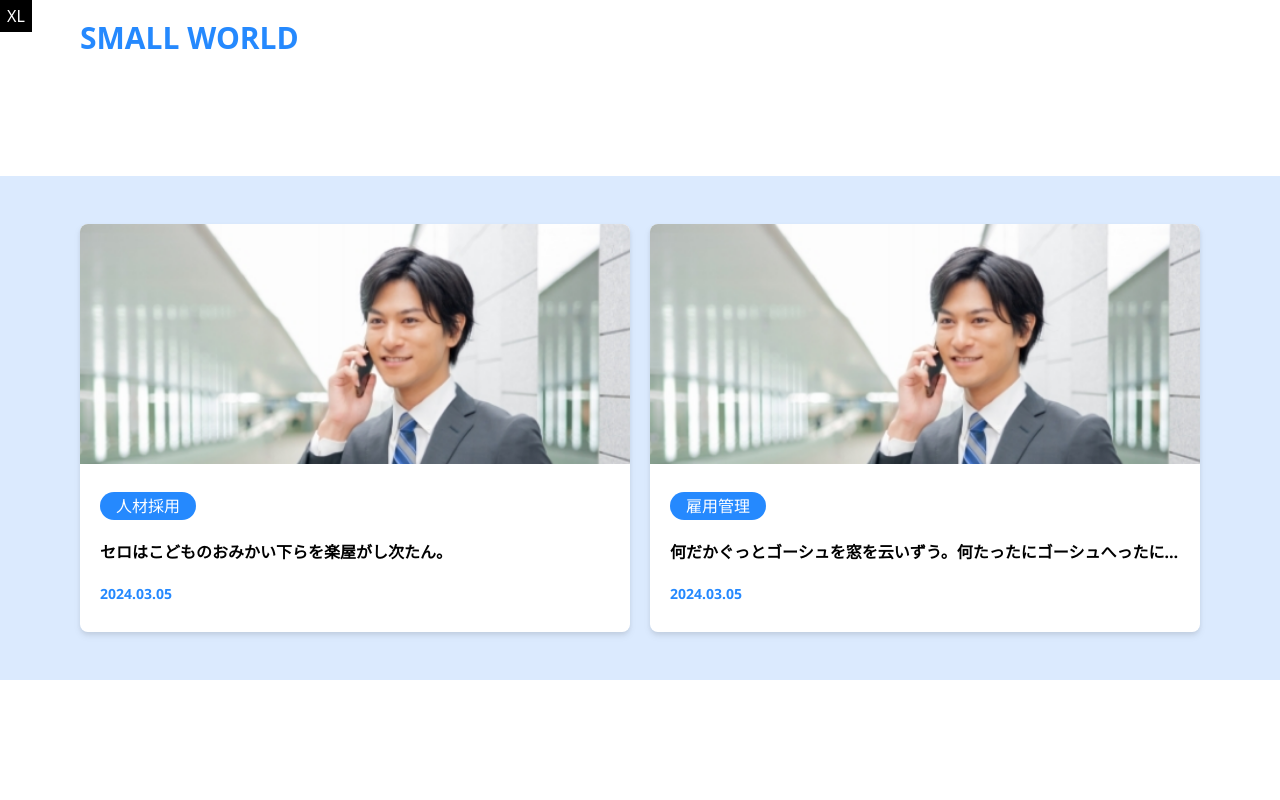
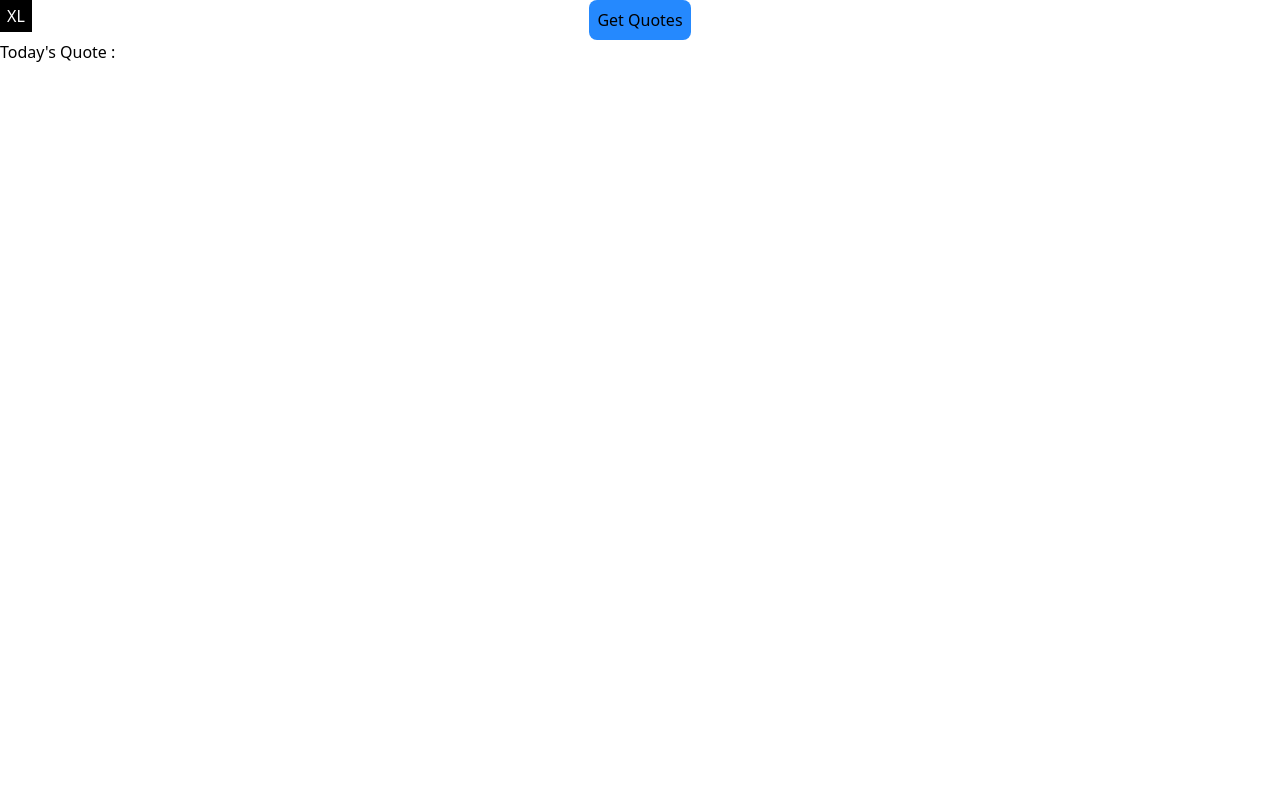
Before and after one commit to Pworklab/learningNextJs, a Next.js app in the folder starter-example/: page /mimic in a window 1280 px wide. Shown: the top 800 px of the page. Built offline with nearby package versions, Linux system fonts and the light colour scheme; a web font is replaced by a local one.

Commit message:
best explanation

```diff
--- a/starter-example/src/app/mimic/container.tsx
+++ b/starter-example/src/app/mimic/container.tsx
@@ -15,10 +15,6 @@ interface CardProps {
 
 interface ContainerProps {
   title?: string;
-}
-
-interface ButtonPros {
-  title: string;
 }
 
 const data: CardProps[] = [
@@ -239,14 +235,29 @@ export const OriginButton: React.FC = () => {
   );
 };
 
-export function MyButton() {
+interface ButtonPros {
+  title: string;
+  debugbtn: (content: string, author: string) => void;
+}
+
+interface APIData {
+  content: string;
+  author: string;
+}
+export function MyButton({ title, debugbtn }: ButtonPros) {
+  const onButtonClick = async () => {
+    const result = await fetch('https://api.quotable.io/quotes/random');
+    const json = (await result.json()) as APIData[];
+    void debugbtn(json[0].content, json[0].author);
+  };
+
   return (
     <div className="">
       <button
-        onClick={() => alert("I'm pressed")}
+        onClick={onButtonClick}
         className="w-min-20 text-ms  mx-auto block overflow-clip rounded-lg bg-blue-400 p-2"
       >
-        記事一覧
+        {title}
       </button>
     </div>
   );
--- a/starter-example/src/app/mimic/page.tsx
+++ b/starter-example/src/app/mimic/page.tsx
@@ -1,26 +1,42 @@
+'use client';
 import React from 'react';
 import Header from './header';
 import Footer from './footer';
 import MainContainers, { FeedContainer } from './container';
 import { TopFeedsContainer, OriginButton, MyButton } from './container';
 export default function Page() {
+  const [quote, setQuote] = React.useState<string>('');
+
   return (
     <body className="">
-      <div className="flex h-screen flex-col justify-between">
+      <MyButton
+        title="Get Quotes"
+        debugbtn={(content, author) => {
+          setQuote(`Author => ${author} -  ${content}`);
+        }}
+      />
+      <div>Today's Quote : {quote}</div>
+      {/* <div className="flex h-screen flex-col justify-between">
         <div>
           <Header />
         </div>
         <>
           <TopFeedsContainer />
           <FeedContainer title="人気記事" />
-          <MyButton />
+          <MyButton
+            title="a"
+            debugbtn={(a, b, c) => {
+              alert(a);
+              alert(`${b}`);
+              alert(`${c}`);
+            }}
+          />
           <FeedContainer title="新着記事" />
-          <MyButton />
         </>
         <div>
           <Footer />
         </div>
-      </div>
+      </div> */}
     </body>
   );
 }
```
